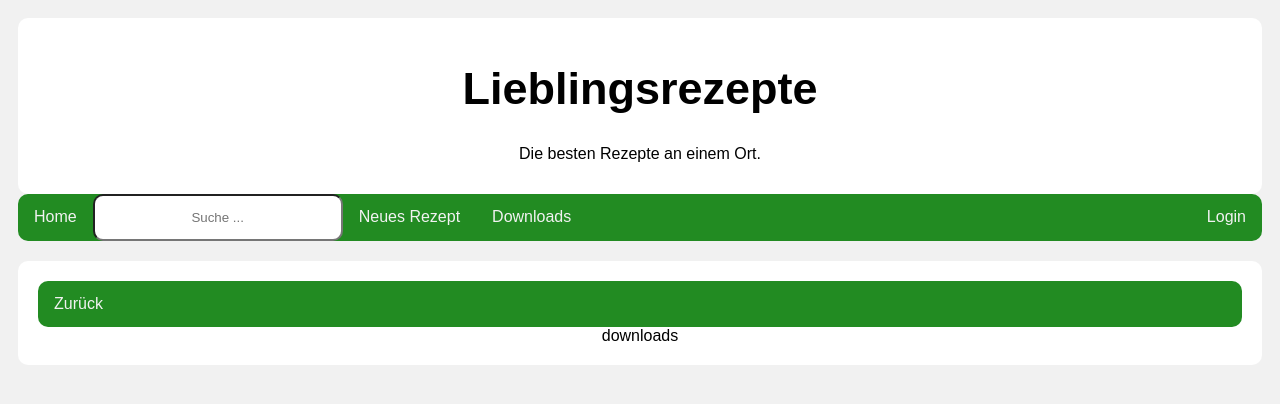
After one commit to PatReis/fav_reps, a Django app: page /downloads/ in a window 1280 px wide. The commit adds this page. Shown: the top 404 px of the page. Run offline with Django 5.2, Linux system fonts and the light colour scheme.

Commit message:
Added downloads.html

```diff
--- /dev/null
+++ b/recipes_app/templates/recipes_app/downloads.html
@@ -0,0 +1,14 @@
+{% extends 'main.html' %}
+
+{% block content %}
+
+<div class="main_column">
+    <div class="topnav">
+    <a href="{{request.META.HTTP_REFERER}}">Zurück</a>
+    </div>
+
+    downloads
+
+</div>
+
+{% endblock content %}
--- a/recipes_app/urls.py
+++ b/recipes_app/urls.py
@@ -11,6 +11,7 @@ urlpatterns = [
     path('create-recipe/', views.createRecipe, name="create-recipe"),
     path('update-recipe/<str:pk>/', views.updateRecipe, name="update-recipe"),
     path('delete-recipe/<str:pk>/', views.deleteRecipe, name="delete-recipe"),
+    path('downloads/', views.downloads, name="downloads"),
 ]
 
 urlpatterns += static(settings.MEDIA_URL, document_root=settings.MEDIA_ROOT)
--- a/recipes_app/views.py
+++ b/recipes_app/views.py
@@ -124,3 +124,8 @@ def deleteRecipe(request, pk):
         return redirect('home')
 
     return render(request, 'recipes_app/delete.html', {'obj': recipe})
+
+
+def downloads(request):
+    context = {}
+    return render(request, 'recipes_app/downloads.html', context)
--- a/templates/navbar.html
+++ b/templates/navbar.html
@@ -10,4 +10,9 @@
 
   <a href="{% url 'create-recipe' %}" > Neues Rezept </a>
 
+  <a href="{% url 'downloads' %}" > Downloads </a>
+
+
+  <a style="float:right" href="{% url 'admin:index' %}" > Login </a>
+
 </div>
```
